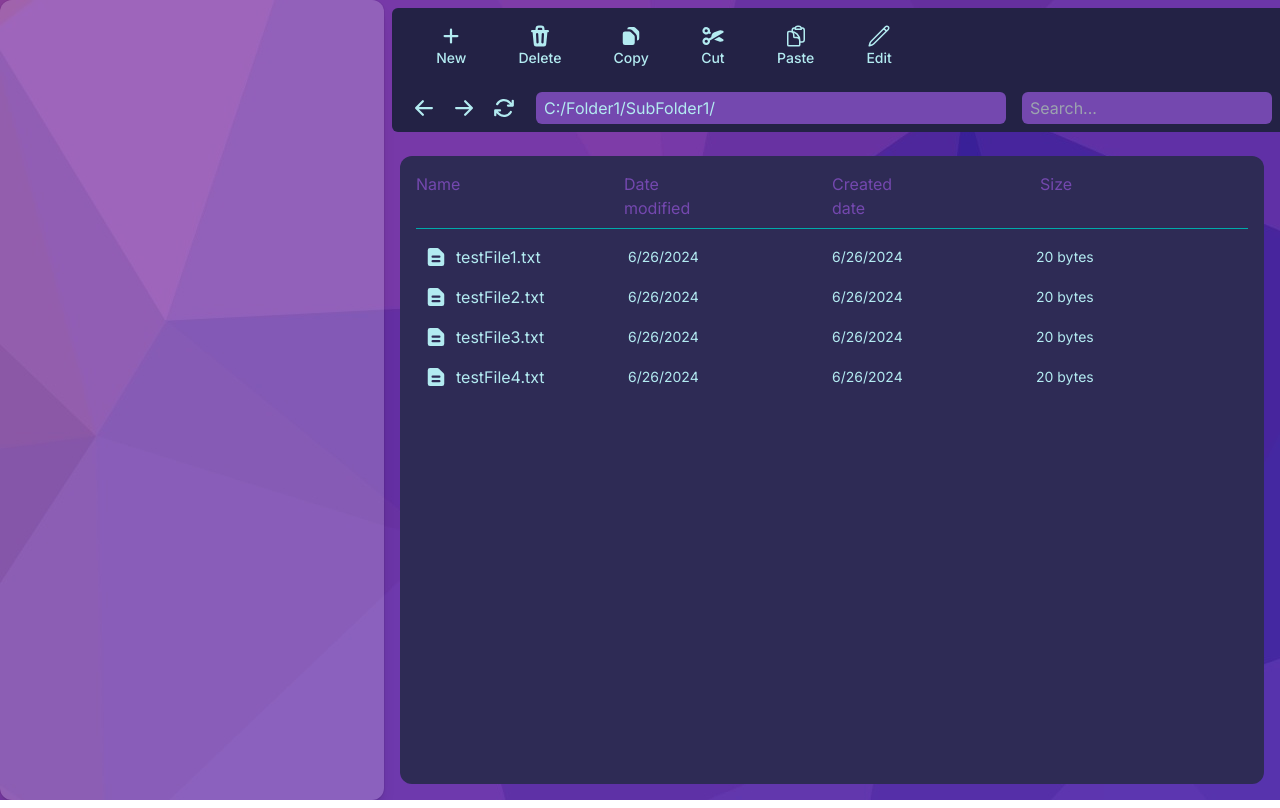
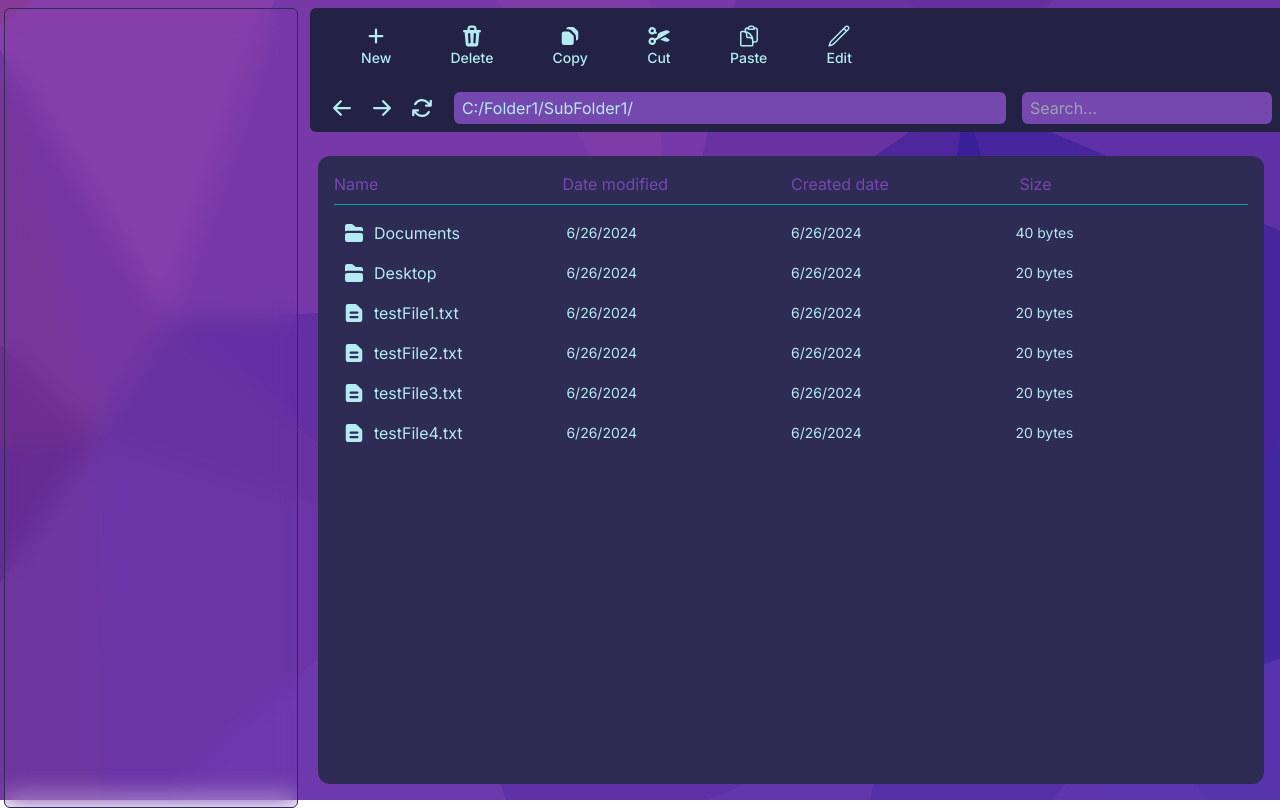
Before and after one commit to ZoombieAlc/coffee-files-client, a React (Vite) app: page / in a window 1280 px wide. Built offline with nearby package versions, Linux system fonts and the light colour scheme.

Commit message:
tweaked panel and item

```diff
--- a/src/App.tsx
+++ b/src/App.tsx
@@ -4,8 +4,8 @@ import ToolBar from "./components/organisms/toolBar";
 function App() {
   return (
     <>
-      <div className="flex h-screen bg-wallpaper1">
-        <div className="isolate aspect-video rounded-xl bg-white/20 shadow-lg ring-1 ring-black/5 h-screen w-96"></div>
+      <div className="flex h-screen w-screen bg-wallpaper1">
+        <div className="bg-white-100 rounded-md bg-clip-padding backdrop-filter backdrop-blur-md bg-opacity-0 border border-coffee_violet_dark h-screen w-96 mx-1 my-2"></div>
         <div className="flex flex-col w-full">
           <ToolBar />
           <ItemPanel />
--- a/src/components/molecules/item/index.tsx
+++ b/src/components/molecules/item/index.tsx
@@ -6,10 +6,10 @@ import {
   PhotoIcon,
   ServerIcon,
 } from "@heroicons/react/16/solid";
-import { GenericFile, TypeFile } from "../../../types";
+import { Folder, GenericFile, TypeFile } from "../../../types";
 
 type ItemProps = {
-  file: GenericFile;
+  item: GenericFile | Folder;
 };
 
 const icons = {
@@ -25,22 +25,27 @@ const formatDate = (timestamp: number) => {
   return date.toLocaleDateString();
 };
 
-function Item({ file }: ItemProps) {
-  const IconComponent = icons[file.type];
+function Item({ item }: ItemProps) {
+  const iconType = (item as Folder).folders
+    ? "folder"
+    : (item as GenericFile).type;
+  const IconComponent = icons[iconType];
+
   return (
     <div className="grid grid-cols-4 items-center p-2 rounded-md ">
       <div className="flex items-center">
         <IconComponent className="w-6 h-6 text-coffee_text_pale_blue" />
-        <p className="ml-2 text-coffee_text_pale_blue">{file.name}</p>
+        <p className="ml-2 text-coffee_text_pale_blue">{item.name}</p>
       </div>
       <p className="text-sm text-coffee_text_pale_blue">
-        {formatDate(file.last_modified)}
+        {formatDate(item.last_modified)}
       </p>
       <p className="text-sm text-coffee_text_pale_blue">
-        {formatDate(file.created)}
+        {formatDate(item.created)}
       </p>
-      <p className="text-sm text-coffee_text_pale_blue">{file.size} bytes</p>
+      <p className="text-sm text-coffee_text_pale_blue">{item.size} bytes</p>
     </div>
   );
 }
+
 export default Item;
--- a/src/components/organisms/itemPanel/index.tsx
+++ b/src/components/organisms/itemPanel/index.tsx
@@ -16,16 +16,19 @@ function ItemPanel() {
   return (
     <div className="bg-coffee_violet_dark flex-grow m-4 overflow-auto flex flex-col p-4 rounded-xl">
       <div className="grid grid-cols-4 text-coffee_violet_light border-b border-coffee_green_aqua pb-2 mb-2">
-        <span className="w-1/4">Name</span>
-        <span className="w-1/4">Date modified</span>
-        <span className="w-1/4">Created date</span>
-        <span className="w-1/4">Size</span>
+        <span>Name</span>
+        <span>Date modified</span>
+        <span>Created date</span>
+        <span>Size</span>
       </div>
+      {folders.map((folder) => (
+        <Item key={folder.path} item={folder} />
+      ))}
       {files.map((file) => (
-        <Item key={file.path} file={file} />
+        <Item key={file.path} item={file} />
       ))}
-
     </div>
   );
 }
+
 export default ItemPanel;
```
